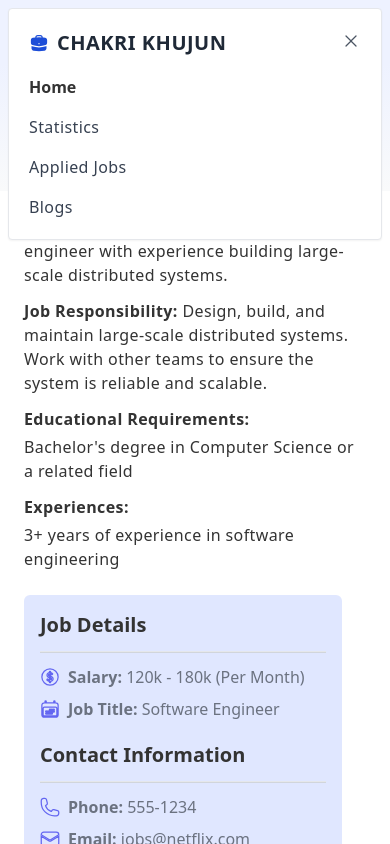
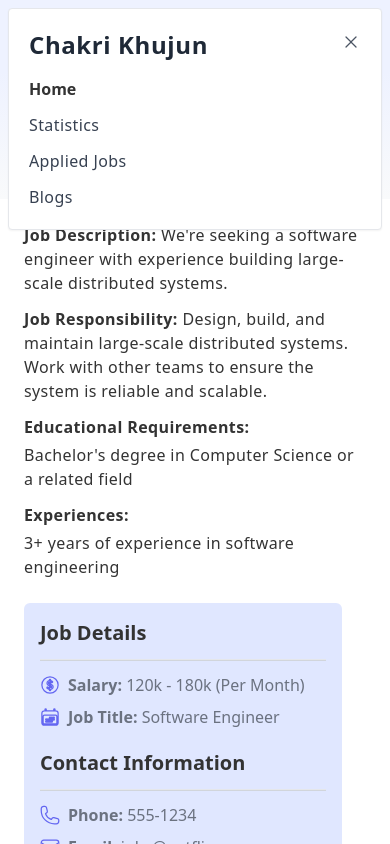
Before and after one commit to sh-bd/career-hub, a React (Vite) app: page /details/1a-2b-3c in a window 390 px wide. Both pictures are taken after a click on the button "Open Menu". Shown: the top 844 px of the page. Built offline with nearby package versions, Linux system fonts and the light colour scheme.

Commit message:
chnage some of the mobile navbar

```diff
--- a/src/components/Header/Header.jsx
+++ b/src/components/Header/Header.jsx
@@ -11,7 +11,7 @@ const Header = () => {
       <div className='header relative flex justify-between items-center'>
         <Link to='/'>
           <div className='flex gap-2 justify-center items-center'>
-            <p className='text-2xl md:text-4xl font-bold'>Chakri Khujun</p>
+            <p className='text-4xl md:text-4xl font-bold'>Chakri Khujun</p>
           </div>
         </Link>
         <div className=''>
@@ -73,7 +73,7 @@ const Header = () => {
             title='Open Menu'
             onClick={() => setIsMenuOpen(true)}
           >
-            <Bars3BottomRightIcon className='w-6 h-6 text-gray-600' />
+            <Bars3BottomRightIcon className='w-8 h-8 text-gray-600' />
           </button>
           {
             isMenuOpen && (
@@ -83,11 +83,8 @@ const Header = () => {
                   <div className='flex items-center justify-between mb-4'>
                     <div onClick={() => setIsMenuOpen(false)}>
                       <Link to='/' className='inline-flex items-center'>
-                        <BriefcaseIcon className="h-5 w-5 text-blue-700" />
-                        <span className='ml-2 text-xl font-bold tracking-wide text-gray-800 uppercase'>
-                          Chakri Khujun
-                        </span>
-                      </Link>
+                        <span className=' text-2xl font-bold tracking-wide text-gray-800 '>
+                          Chakri Khujun</span></Link>
                     </div>
                     {/* Dropdown menu close button */}
                     <div>
@@ -102,9 +99,9 @@ const Header = () => {
                   </div>
                   {/* Mobile Nav Items Section */}
                   <nav>
-                    <ul className='space-y-4'>
+                    <ul className='space-y-3'>
                       <li>
-                        <Link to='/' className='font-bold'
+                        <Link to='/' className='font-semibold'
                           onClick={() => { setIsMenuOpen(false) }}
                         >
                           Home
--- a/src/components/Statistics/Statistics.jsx
+++ b/src/components/Statistics/Statistics.jsx
@@ -15,12 +15,12 @@ const Statistics = () => {
   return (
     <div>
       <Banner>Statistics</Banner>
-      <div className=' justify-center items-center px-20 grid grid-cols-1'>
+      <div className='flex flex-col items-center justify-center px-4'>
 
-        <h2 className='font-bold text-2xl pb-6 '>The marks of my last seven assignemts are down below-</h2>
+        <h2 className='font-bold text-2xl pb-6 text-center'>The marks of my last seven assignemts are down below-</h2>
 
-        <div className='grid grid-cols-1'>
-        <LineChart
+        <div className='w-full md:w-4/5 lg:w-3/4 xl:w-2/3'>
+        <LineChart className='w-full'
           width={1000}
           height={300}
           data={marksArray}
@@ -34,6 +34,9 @@ const Statistics = () => {
         </LineChart>
         </div>
       </div>
+
+
+
     </div>
   );
 };
```
